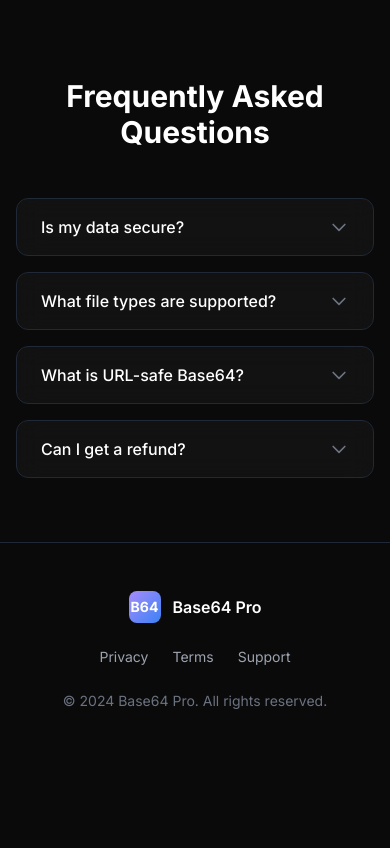
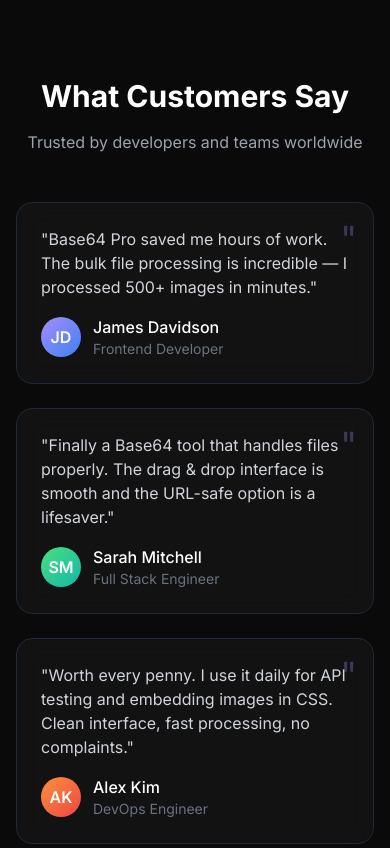
Before and after one commit to universe7creator/base64-pro, a website: page index.html in a window 390 px wide. Shown: the part 4280-5128 px from the top of the page. Before the commit the page ends 5039 px from the top, so only its background shows below. Drawn offline with nearby package versions, Linux system fonts and the light colour scheme.

Commit message:
feat: Add testimonials section with 3 customer reviews

```diff
--- a/index.html
+++ b/index.html
@@ -75,7 +75,9 @@
         <nav class="hidden md:flex items-center gap-6">
           <a href="#converter" class="text-sm text-gray-400 hover:text-white transition">Converter</a>
           <a href="#features" class="text-sm text-gray-400 hover:text-white transition">Features</a>
-          <a href="#faq" class="text-sm text-gray-gray-400 hover:text-white transition">FAQ</a>
+          <a href="#testimonials" class="text-sm text-gray-400 hover:text-white transition">Testimonials</a>
+          <a href="#pricing" class="text-sm text-gray-400 hover:text-white transition">Pricing</a>
+          <a href="#faq" class="text-sm text-gray-400 hover:text-white transition">FAQ</a>
         </nav>
         <a href="#pricing" class="btn-primary px-4 py-2 rounded-lg text-white text-sm font-medium transition">
           Get Pro — $19
@@ -298,6 +300,49 @@
     </div>
   </section>
 
+  <!-- Testimonials -->
+  <section id="testimonials" class="py-16 px-4 sm:px-6 lg:px-8">
+    <div class="max-w-5xl mx-auto">
+      <h2 class="text-3xl font-bold text-white mb-4 text-center">What Customers Say</h2>
+      <p class="text-gray-400 text-center mb-12">Trusted by developers and teams worldwide</p>
+      <div class="grid md:grid-cols-3 gap-6">
+        <div class="glass rounded-2xl p-6 border border-gray-800 relative">
+          <div class="text-4xl text-brand-400 opacity-30 absolute top-4 right-4">"</div>
+          <p class="text-gray-300 mb-4">"Base64 Pro saved me hours of work. The bulk file processing is incredible — I processed 500+ images in minutes."</p>
+          <div class="flex items-center gap-3">
+            <div class="w-10 h-10 rounded-full bg-gradient-to-br from-brand-400 to-blue-500 flex items-center justify-center text-white font-semibold">JD</div>
+            <div>
+              <div class="text-white font-medium">James Davidson</div>
+              <div class="text-gray-500 text-sm">Frontend Developer</div>
+            </div>
+          </div>
+        </div>
+        <div class="glass rounded-2xl p-6 border border-gray-800 relative">
+          <div class="text-4xl text-brand-400 opacity-30 absolute top-4 right-4">"</div>
+          <p class="text-gray-300 mb-4">"Finally a Base64 tool that handles files properly. The drag & drop interface is smooth and the URL-safe option is a lifesaver."</p>
+          <div class="flex items-center gap-3">
+            <div class="w-10 h-10 rounded-full bg-gradient-to-br from-green-400 to-teal-500 flex items-center justify-center text-white font-semibold">SM</div>
+            <div>
+              <div class="text-white font-medium">Sarah Mitchell</div>
+              <div class="text-gray-500 text-sm">Full Stack Engineer</div>
+            </div>
+          </div>
+        </div>
+        <div class="glass rounded-2xl p-6 border border-gray-800 relative">
+          <div class="text-4xl text-brand-400 opacity-30 absolute top-4 right-4">"</div>
+          <p class="text-gray-300 mb-4">"Worth every penny. I use it daily for API testing and embedding images in CSS. Clean interface, fast processing, no complaints."</p>
+          <div class="flex items-center gap-3">
+            <div class="w-10 h-10 rounded-full bg-gradient-to-br from-orange-400 to-red-500 flex items-center justify-center text-white font-semibold">AK</div>
+            <div>
+              <div class="text-white font-medium">Alex Kim</div>
+              <div class="text-gray-500 text-sm">DevOps Engineer</div>
+            </div>
+          </div>
+        </div>
+      </div>
+    </div>
+  </section>
+
   <!-- FAQ -->
   <section id="faq" class="py-16 px-4 sm:px-6 lg:px-8">
     <div class="max-w-3xl mx-auto">
```
Also changed, not shown: product.json (+4 -4 lines), 1 other file.
